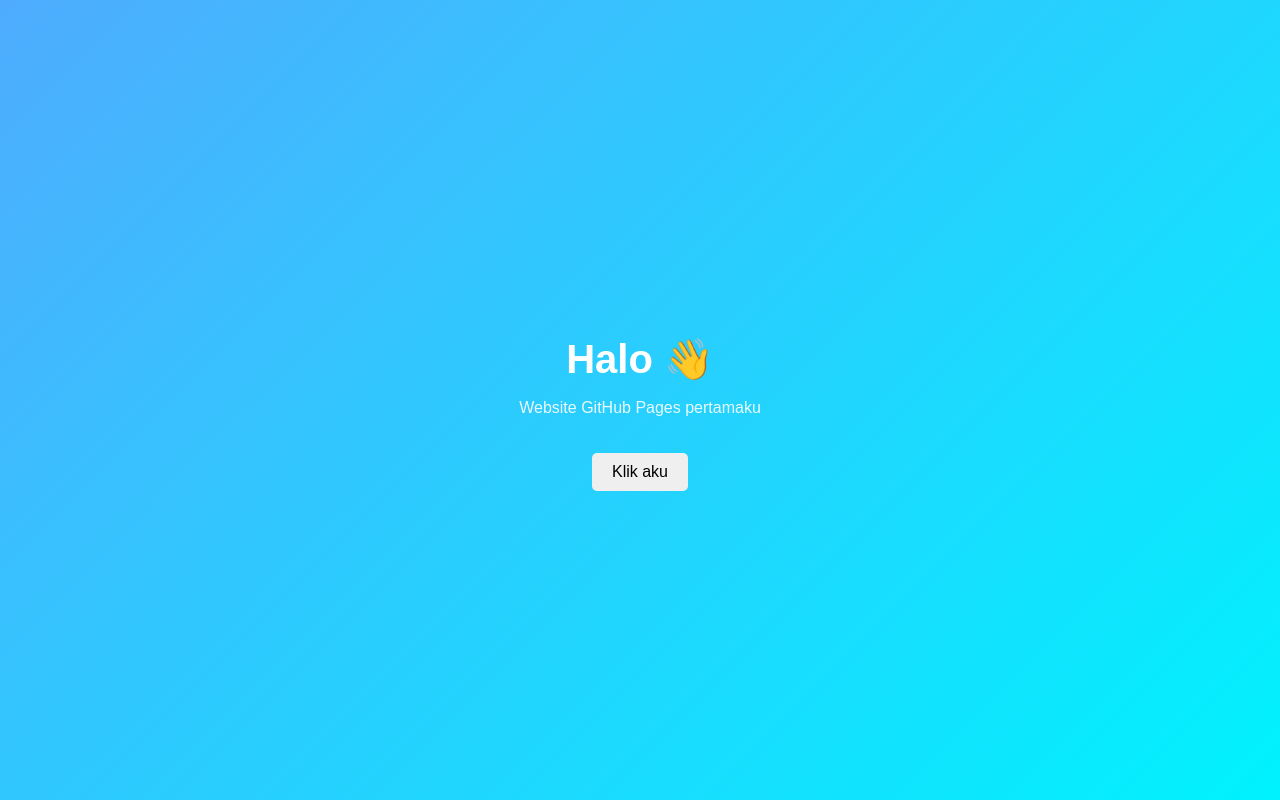
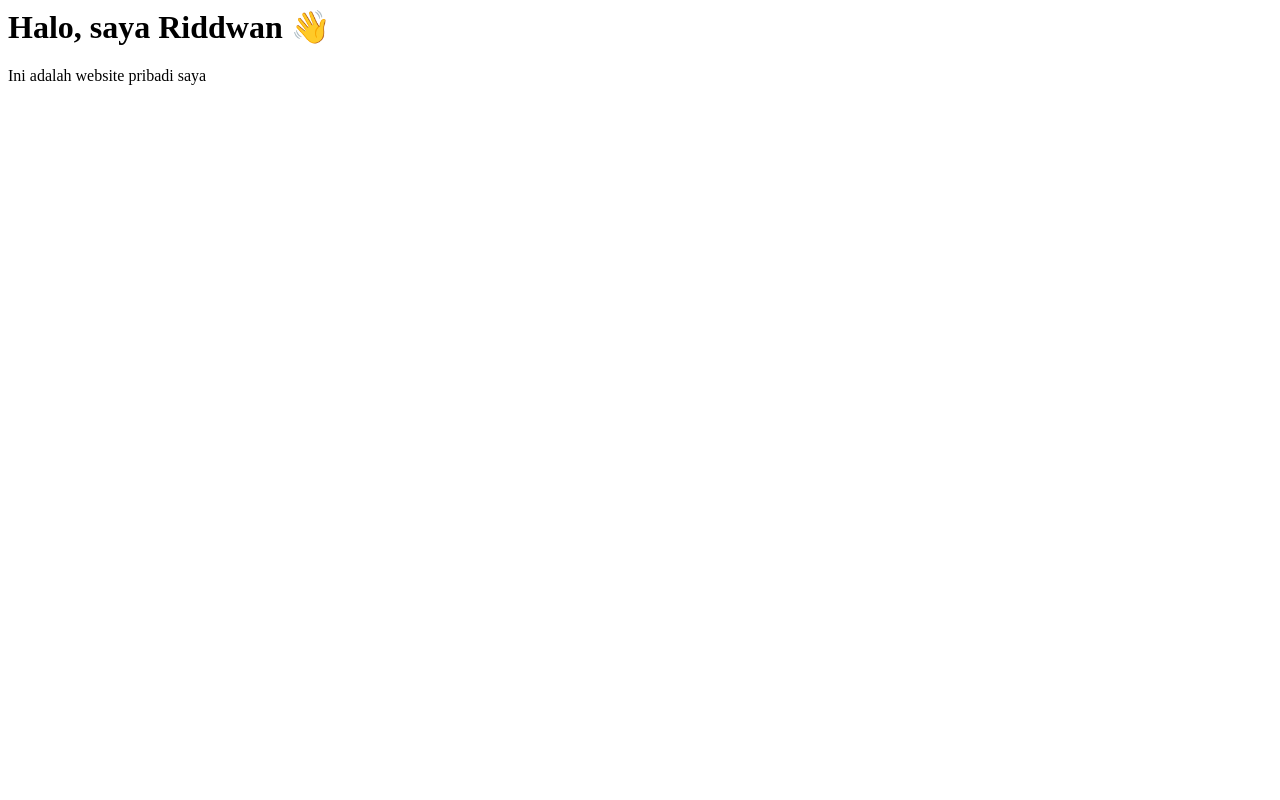
Before and after one commit to Riddwan4372/my-first-project, a plain HTML site: page index.html in a window 1280 px wide. Drawn offline with Linux system fonts and the light colour scheme.

Commit message:
Update index.html

```diff
--- a/index.html
+++ b/index.html
@@ -1,54 +1,2 @@
-<!DOCTYPE html>
-<html lang="id">
-<head>
-  <meta charset="UTF-8">
-  <meta name="viewport" content="width=device-width, initial-scale=1.0">
-  <title>My First Website</title>
-
-  <style>
-    body {
-      font-family: Arial, sans-serif;
-      background: linear-gradient(135deg, #4facfe, #00f2fe);
-      color: white;
-      height: 100vh;
-      margin: 0;
-      display: flex;
-      align-items: center;
-      justify-content: center;
-      text-align: center;
-    }
-
-    h1 {
-      font-size: 2.5em;
-      margin-bottom: 10px;
-    }
-
-    p {
-      opacity: 0.9;
-    }
-
-    button {
-      margin-top: 20px;
-      padding: 10px 20px;
-      font-size: 16px;
-      border: none;
-      border-radius: 5px;
-      cursor: pointer;
-    }
-  </style>
-</head>
-
-<body>
-  <div>
-    <h1>Halo 👋</h1>
-    <p>Website GitHub Pages pertamaku</p>
-    <button onclick="ubahTeks()">Klik aku</button>
-  </div>
-
-  <script>
-    function ubahTeks() {
-      alert("Mantap! Web kamu sudah interaktif 😄");
-    }
-  </script>
-</body>
-</html>
+      <h1>Halo, saya Riddwan 👋</h1>
+<p>Ini adalah website pribadi saya</p>
```
